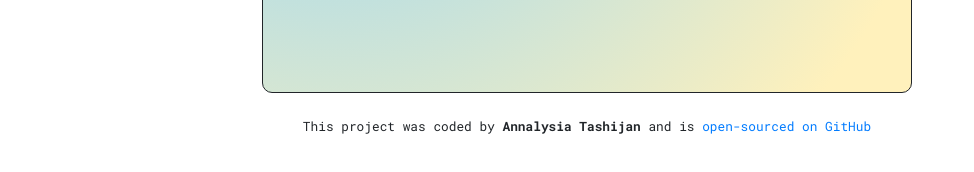
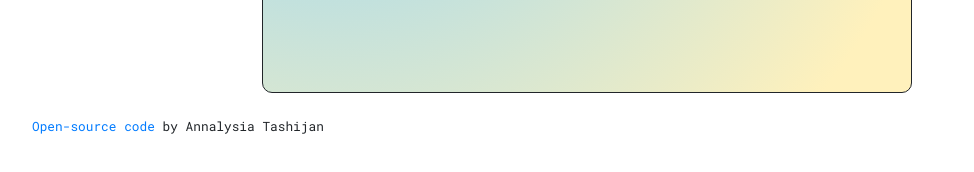
Before and after one commit to atashijan/My-Weather-App, a plain HTML site: page index.html in a window 1280 px wide. Shown: the part 454-626 px from the top of the page, without its empty margins (53-1027 px from the left). Drawn offline with nearby package versions, Linux system fonts and the light colour scheme; no server answers; a web font is replaced by a local one.

Commit message:
Revert "Added footer in HTML and converted time to 12 hour clock"
This reverts commit ed4ed97b9e782b6d932ea1a6438570e663889992.

```diff
--- a/app.js
+++ b/app.js
@@ -36,7 +36,7 @@ currentDay.innerHTML = `${day}`;
 currentMonth.innerHTML = `${thisMonth} ${date}`;
 
 let currentTime = document.querySelector("#time");
-let hours = now.getHours() % 12 || 12;
+let hours = now.getHours();
 if (hours < 10) {
   hours = `0${hours}`;
 }
--- a/weather-index.html
+++ b/index.html
@@ -4,7 +4,7 @@
     <meta charset="UTF-8" />
     <meta http-equiv="X-UA-Compatible" content="IE=edge" />
     <meta name="viewport" content="width=device-width, initial-scale=1.0" />
-    <title>Weather Application | Annalysia Tashijan</title>
+    <title>Document</title>
     <link
       rel="stylesheet"
       href="https://cdn.jsdelivr.net/npm/bootstrap@4.3.1/dist/css/bootstrap.min.css"
@@ -65,17 +65,14 @@
             <div class="weather-forecast" id="forecast"></div>
           </div>
         </div>
-        <footer class="text-center">
-          <small
-            >This project was coded by <strong>Annalysia Tashijan</strong> and
-            is
-            <a
-              href="https://github.com/atashijan/My-weather-app.git"
-              target="_blank"
-              >open-sourced on GitHub</a
-            >
-          </small>
-        </footer>
+        <small
+          ><a
+            href="https://github.com/atashijan/My-weather-app.git"
+            target="_blank"
+            >Open-source code</a
+          >
+          by Annalysia Tashijan</small
+        >
       </div>
     </div>
 
```
Also changed, not shown: style.css (line endings or trailing spaces), 1 other file.
